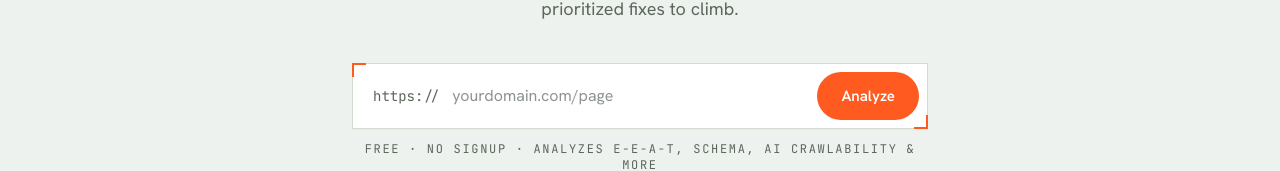
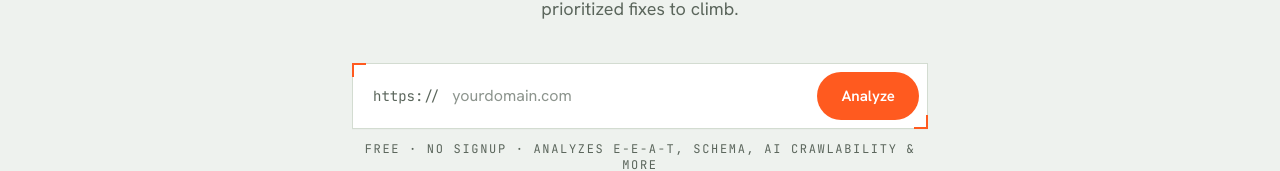
Before and after one commit to MikeSham1/Webind, a Next.js app: page / in a window 1280 px wide. Shown: the part 458-629 px from the top of the page. Built offline with nearby package versions, Linux system fonts and the light colour scheme.

Commit message:
Report input placeholder back to bare domain (paths still accepted)

```diff
--- a/src/components/ReportForm.tsx
+++ b/src/components/ReportForm.tsx
@@ -60,7 +60,7 @@ export default function ReportForm() {
               type="text"
               inputMode="url"
               autoComplete="url"
-              placeholder="yourdomain.com/page"
+              placeholder="yourdomain.com"
               value={url}
               onChange={(e) => {
                 setUrl(e.target.value);
```
